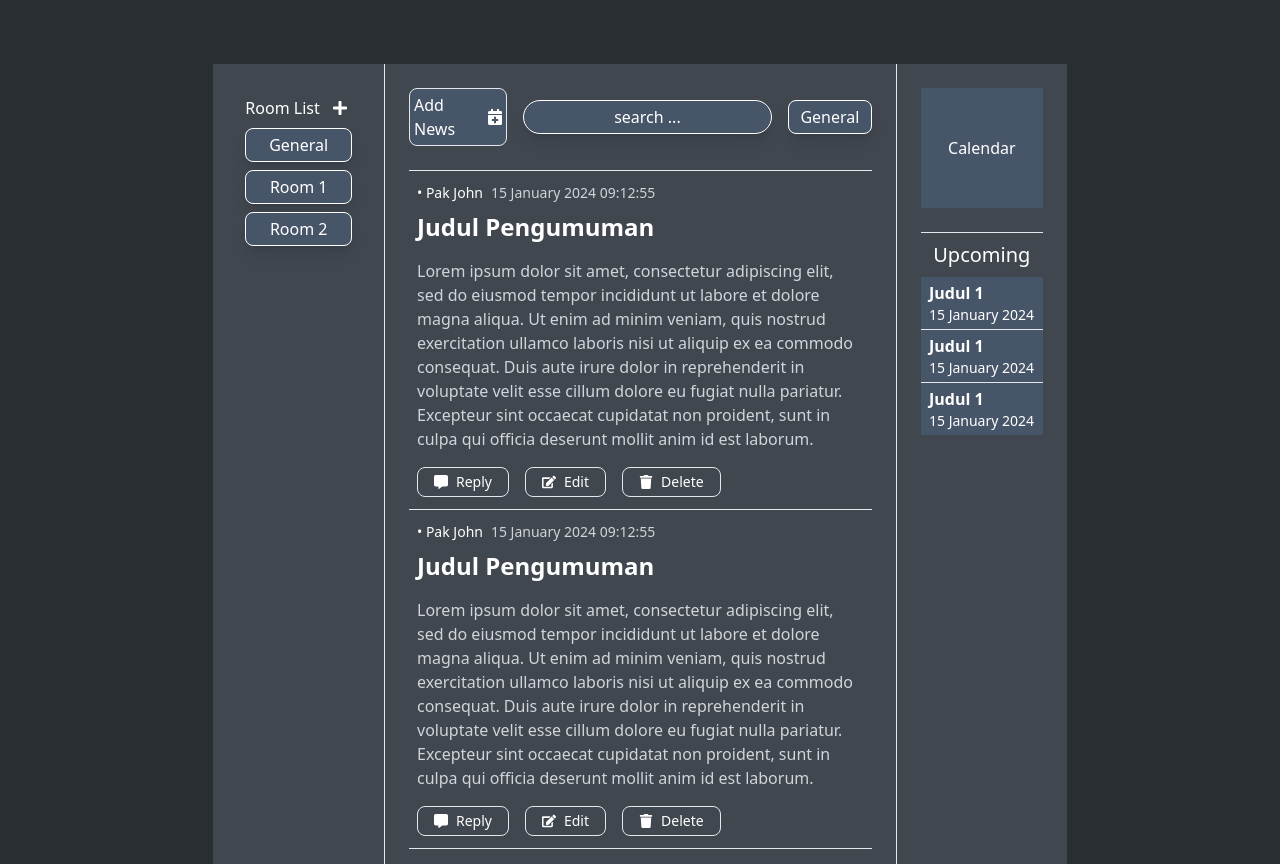
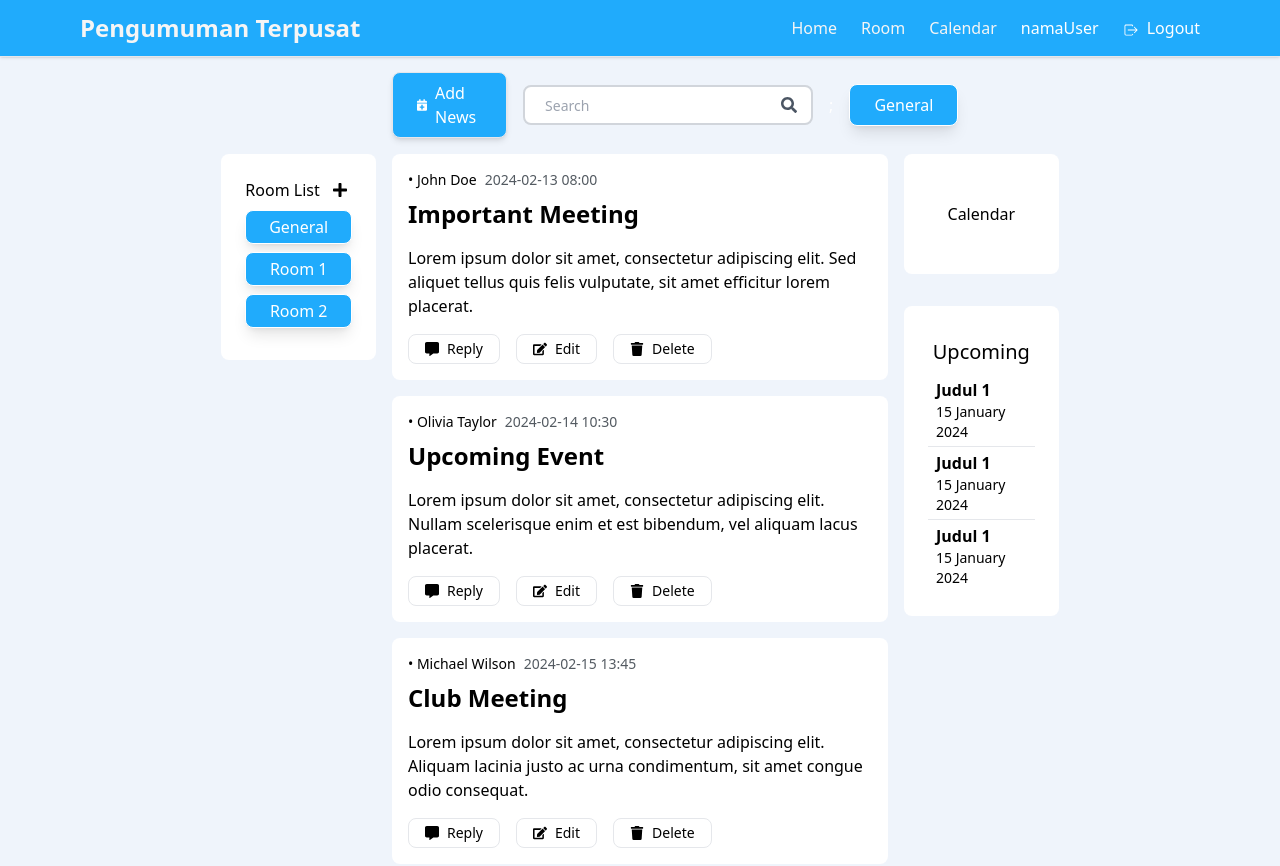
Before and after one commit to anjuarianto/pengumuman-terpusat, a Next.js app: page /home in a window 1280 px wide. Shown: the top 866 px of the page. Built offline with nearby package versions, Linux system fonts and the light colour scheme.

Commit message:
feat : modal pengumuman

```diff
--- a/app/home/page.tsx
+++ b/app/home/page.tsx
@@ -1,73 +1,199 @@
-"use client;";
+"use client";
+import React, { useState, useEffect } from "react";
+import Navbar from "@/components/Navbar";
+import { FaCalendarPlus, FaPlus, FaSearch } from "react-icons/fa";
+import CardAnnouncement from "@/components/CardAnnouncement";
+import { Modal } from "@mui/material";
+import { useForm, SubmitHandler, Controller } from "react-hook-form";
+import Select from "react-select";
 
-import React from "react";
-import Navbar from "@/components/Navbar";
-import { FaCalendarPlus, FaPlus } from "react-icons/fa";
-import CardAnnouncement from "@/components/CardAnnouncement";
+type PengumumanData = {
+  receiver: { value: string; label: string; }[];
+  title: string;
+  date: string;
+  time: string;
+  content: string;
+};
+
+const receiverOptions = [
+  { value: 'kris', label: 'kris' },
+  { value: 'kris2', label: 'kris2' },
+  { value: 'kris3', label: 'kris 3' },
+  // Add more options as needed
+];
+
+const PengumumanDummyData = [
+  {
+    receiver: { value: 'John Doe', label: 'John Doe' },
+    title: 'Important Meeting',
+    date: '2024-02-13',
+    time: '08:00',
+    content: 'Lorem ipsum dolor sit amet, consectetur adipiscing elit. Sed aliquet tellus quis felis vulputate, sit amet efficitur lorem placerat.'
+  },
+  {
+    receiver: { value: 'Olivia Taylor2', label: 'Olivia Taylor' },
+    title: 'Upcoming Event',
+    date: '2024-02-14',
+    time: '10:30',
+    content: 'Lorem ipsum dolor sit amet, consectetur adipiscing elit. Nullam scelerisque enim et est bibendum, vel aliquam lacus placerat.'
+  },
+  {
+    receiver: { value: 'Michael Wilson', label: 'Michael Wilson' },
+    title: 'Club Meeting',
+    date: '2024-02-15',
+    time: '13:45',
+    content: 'Lorem ipsum dolor sit amet, consectetur adipiscing elit. Aliquam lacinia justo ac urna condimentum, sit amet congue odio consequat.'
+  },
+  {
+    receiver: { value: 'Emily Brown', label: 'Emily Brown' },
+    title: 'Guest Speaker Lecture',
+    date: '2024-02-16',
+    time: '16:00',
+    content: 'Lorem ipsum dolor sit amet, consectetur adipiscing elit. Proin sed enim a nunc tristique eleifend at eget leo.'
+  },
+  {
+    receiver: { value: 'Ava Garcia', label: 'Ava Garcia' },
+    title: 'Seminar Announcement',
+    date: '2024-02-17',
+    time: '19:15',
+    content: 'Lorem ipsum dolor sit amet, consectetur adipiscing elit. Suspendisse et enim eu nunc suscipit aliquam nec vitae purus.'
+  }
+];
+
 
 export default function Home() {
+  const [open, setOpen] = useState(false);
+
+  const pengumumanForm = useForm<PengumumanData>();
+
+  const searchForm = useForm<any>();
+
+
+
+  const handleOpen = () => {
+    setOpen(true);
+  };
+
+  const handleClose = () => {
+    pengumumanForm.reset()
+    setOpen(false);
+  };
+
+  const onSubmit: SubmitHandler<PengumumanData> = async (data) => {
+    console.log(data);
+    alert(data.receiver[0].value+ data.title+ data.date+" "+data.time+ data.content)
+  };
+  const onSubmitSearch: SubmitHandler<any> = async (data) => {
+    console.log(data);
+  };
+
   return (
     <>
-      {/* <Navbar ></Navbar> */}
-      <div className="flex flex-col items-center w-screen h-full md:bg-gray-1 pt-16 text-white">
-        <div className="flex flex-row justify-center h-screen w-2/3 bg-gray-2 divide-x">
+      <Navbar name="namaUser"></Navbar>
+      <div className="flex flex-col items-center w-full h-full pt-16 ">
+        <div className="w-2/5 p-2 ">
+          <div className="flex flex-row items-center gap-4 text-white">
+            <div
+              className="flex flex-row items-center gap-2 px-6 py-2 transition-all border rounded-lg shadow-md basis 1/5 bg-main-4 hover:shadow-lg hover:cursor-pointer"
+              onClick={handleOpen}
+            >
+              <FaCalendarPlus />
+              <span>Add News </span>
+            </div>
+            {/* <form className="px-2 py-1 my-2 text-center border border-white rounded-full shadow-lg basis-3/5 bg-main-4">
+              search ...
+            </form> */}
+            <form
+              className="relative mx-auto text-gray-600 "
+              onSubmit={searchForm.handleSubmit(onSubmitSearch)}
+            >
+              <input
+                className="h-10 px-5 pr-16 text-sm bg-white border-2 border-gray-300 rounded-lg focus:outline-none"
+                type="search"
+                placeholder="Search"
+                {...searchForm.register("search")}
+              />
+              <button
+                type="submit"
+                className="absolute top-0 right-0 mt-3 mr-4"
+              >
+                {/* <svg
+                  className="w-4 h-4 text-gray-600 fill-current"
+                  xmlns="http://www.w3.org/2000/svg"
+                  viewBox="0 0 56.966 56.966"
+                  width="512px"
+                  height="512px"
+                >
+                  <path d="M55.146,51.887L41.588,37.786c3.486-4.144,5.396-9.358,5.396-14.786c0-12.682-10.318-23-23-23s-23,10.318-23,23  s10.318,23,23,23c4.761,0,9.298-1.436,13.177-4.162l13.661,14.208c0.571,0.593,1.339,0.92,2.162,0.92  c0.779,0,1.518-0.297,2.079-0.837C56.255,54.982,56.293,53.08,55.146,51.887z M23.984,6c9.374,0,17,7.626,17,17s-7.626,17-17,17  s-17-7.626-17-17S14.61,6,23.984,6z" />
+                </svg> */}
+                <FaSearch />
+              </button>
+            </form>
+            ;
+            <div className="px-6 py-2 text-center border border-white rounded-lg shadow-lg basis-1/5 bg-main-4">
+              General
+            </div>
+          </div>
+        </div>
 
-
+        <div className="flex flex-row justify-center w-2/3 h-screen ">
           {/* roomlist  */}
-          <div className="w-1/5 h-screen  ">
-            <div className="m-auto p-8 ">
+          <div className="w-1/5 h-screen ">
+            <div className="p-6 m-2 bg-white rounded-lg">
               <div className="flex flex-row ">
                 <h2 className="text-left grow ">Room List</h2>{" "}
                 <FaPlus className="p-1 text-2xl hover:cursor-pointer"></FaPlus>
               </div>
 
-              <div className="py-1 px-2 my-2 bg-slate-600 text-center rounded-lg shadow-lg border border-white">
+              <div className="px-2 py-1 my-2 text-center text-white border border-white rounded-lg shadow-lg bg-main-4">
                 General
               </div>
-              <div className="py-1 px-2 my-2 bg-slate-600 text-center rounded-lg shadow-lg border border-white">
+              <div className="px-2 py-1 my-2 text-center text-white border border-white rounded-lg shadow-lg bg-main-4">
                 Room 1
               </div>
-              <div className="py-1 px-2 my-2 bg-slate-600 text-center rounded-lg shadow-lg border border-white">
+              <div className="px-2 py-1 my-2 text-center text-white border border-white rounded-lg shadow-lg bg-main-4">
                 Room 2
               </div>
             </div>
           </div>
 
           {/* main content */}
-          <div className="w-3/5 h-screen  px-6">
-            <div className="flex flex-row gap-4 items-center py-6">
-              <div className="basis 1/5 p-1 bg-slate-600 flex flex-row items-center gap-2 border rounded-lg hover:cursor-pointer">
-                Add News <FaCalendarPlus />
-              </div>
-              <form  className="basis-3/5 py-1 px-2 my-2 bg-slate-600 text-center rounded-full shadow-lg border border-white">
-                search ...
-              </form>
-              <div className="basis-1/5 py-1 px-2 my-2 bg-slate-600 text-center rounded-lg shadow-lg border border-white">
-                General
-              </div>
-            </div>
+          <div className="w-3/5 h-screen ">
+            <div className="flex flex-col gap-4 m-2 rounded-lg ">
+              {/* <CardAnnouncement></CardAnnouncement>
+              <CardAnnouncement></CardAnnouncement> */}
 
-            <div className="flex flex-col items divide-y border-y">
-                <CardAnnouncement></CardAnnouncement>
-                <CardAnnouncement></CardAnnouncement>
+              {PengumumanDummyData.map((data, index) => (
+                  <CardAnnouncement
+                    key={index}
+                    receiver={data.receiver}
+                    title={data.title}
+                    date={data.date}
+                    time={data.time}
+                    content={data.content}
+                  />
+                ))}
             </div>
           </div>
 
           {/* calendar and upcoming */}
-          <div className="w-1/5 h-screen   divide-y" >
-            <div className="m-6 py-12 text-center bg-slate-600">Calendar</div>
-            <div className="m-6 ">
-              <h2 className="py-2 text-center text-xl ">Upcoming</h2>
-              <div className="divide-y">
-                <div className="flex flex-col px-2 py-1 bg-slate-600">
+          <div className="flex flex-col w-1/5 h-screen gap-4 ">
+            <div className="p-6 py-12 m-2 text-center bg-white rounded-lg bg-main-4">
+              Calendar
+            </div>
+
+            <div className="p-6 m-2 bg-white rounded-lg ">
+              <h2 className="py-2 text-xl text-center ">Upcoming</h2>
+              <div className="divide-y ">
+                <div className="flex flex-col px-2 py-1 ">
                   <span className="font-bold">Judul 1</span>{" "}
                   <span className="text-sm">15 January 2024</span>
                 </div>
-                <div className="flex flex-col px-2 py-1 bg-slate-600">
+                <div className="flex flex-col px-2 py-1 ">
                   <span className="font-bold">Judul 1</span>{" "}
                   <span className="text-sm">15 January 2024</span>
                 </div>
-                <div className="flex flex-col px-2 py-1 bg-slate-600">
+                <div className="flex flex-col px-2 py-1 ">
                   <span className="font-bold">Judul 1</span>{" "}
                   <span className="text-sm">15 January 2024</span>
                 </div>
@@ -76,6 +202,98 @@ export default function Home() {
           </div>
         </div>
       </div>
+
+      <Modal open={open}>
+        <div
+          className="flex flex-col items-center justify-center h-screen"
+          onClick={handleClose}
+        >
+          <div
+            className="flex flex-col items-center w-2/5 h-auto bg-white rounded-lg shadow-lg "
+            onClick={(e) => {
+              //Prevent event propagation only for this inner div
+              e.stopPropagation();
+            }}
+          >
+            <div className="w-full h-full py-4 text-2xl font-bold text-center text-white rounded-t-lg bg-main-4">
+              Add Pengumuman
+            </div>
+            <div className="w-full px-24 py-4">
+              <form
+                onSubmit={pengumumanForm.handleSubmit(onSubmit)}
+                className="flex flex-col w-full gap-4"
+              >
+                <Controller
+                  name="receiver"
+                  control={pengumumanForm.control}
+                  render={({ field }) => (
+                    <Select
+                      {...field}
+                      placeholder="Kepada :..."
+                      isMulti
+                      isSearchable
+                      options={receiverOptions}
+                      className="basic-multi-select"
+                      classNamePrefix="select"
+                    />
+                  )}
+                />
+                {/* <input
+                  type="text"
+                  id="receiver"
+                  required
+                  placeholder="Kepada : ..."
+                  className="p-2 border border-gray-300 rounded-md "
+                  {...pengumumanForm.register("receiver", { required: true })}
+                /> */}
+                <input
+                  type="text"
+                  id="title"
+                  required
+                  placeholder="Judul : ..."
+                  className="p-2 border border-gray-300 rounded-md "
+                  {...pengumumanForm.register("title", { required: true })}
+                />
+                <div className="flex flex-row gap-2">
+                  <input
+                    type="date"
+                    id="date"
+                    required
+                    className="p-2 border border-gray-300 rounded-md basis-1/2"
+                    {...pengumumanForm.register("date", { required: true })}
+                  />
+                  <input
+                    type="time"
+                    id="time"
+                    required
+                    className="p-2 border border-gray-300 rounded-md basis-1/2"
+                    {...pengumumanForm.register("time", { required: true })}
+                  />
+                </div>
+
+                <textarea
+                  id="content"
+                  placeholder="Isi pengumuman..."
+                  required
+                  className="p-2 border border-gray-300 rounded-md "
+                  style={{ minHeight: "4rem" }} // Minimum height of 4 rows
+                  rows={4}
+                  {...pengumumanForm.register("content", { required: true })}
+                ></textarea>
+                <div className="flex flex-col items-center">
+                  <button
+                    type="submit"
+                    className="px-8 py-2 mt-4 text-white bg-blue-500 rounded-full w-fit hover:bg-blue-600"
+                  >
+                    Submit
+                  </button>
+                </div>
+              </form>
+            </div>
+          </div>
+          {/* </div> */}
+        </div>
+      </Modal>
     </>
   );
 }
--- a/app/layout.tsx
+++ b/app/layout.tsx
@@ -22,7 +22,7 @@ export default function RootLayout({
   children: React.ReactNode;
 }>) {
   return (
-    <html lang="en" className={`${poppins.variable}`}>
+    <html lang="en" className={`${poppins.variable} md:bg-main-1` }>
       <body >{children}</body>
     </html>
   );
--- a/app/login/page.tsx
+++ b/app/login/page.tsx
@@ -4,26 +4,32 @@ import { useForm, SubmitHandler, Controller } from "react-hook-form";
 import { FaEye, FaEyeSlash } from "react-icons/fa";
 import Link from "next/link";
 import Image from "next/image";
+import { useRouter } from "next/navigation";
+
 
 export default function Login() {
+  const router = useRouter();
+
   const loginForm = useForm<{ email: string; password: string }>();
   const [showPassword, setShowPassword] = useState(false);
   const onSubmit: SubmitHandler<{ email: string; password: string }> = async (
     data
   ) => {
     console.log(data)
+    router.push("/home");
+
   };
 
   return (
     <>
-      <div className="flex flex-row items-center justify-center w-screen h-screen bg-blue-600">
+      <div className="flex flex-row items-center justify-center w-screen h-screen ">
         <div className="w-[30em] p-16 rounded-lg bg-white shadow-lg">
           {/* title */}
           <div>
-            <h1 className=" text-2xl font-bold">
+            <h1 className="text-2xl font-bold ">
               Sign Into Your Account
             </h1>
-            <hr className="h-px border-2 rounded-lg border-blue-500 my-4" />
+            <hr className="h-px my-4 border-2 border-blue-500 rounded-lg" />
           </div>
 
           {/* login form */}
@@ -31,7 +37,7 @@ export default function Login() {
             onSubmit={loginForm.handleSubmit(onSubmit)}
             className="flex flex-col items-center gap-4 mt-4 "
           >
-            <div className="w-full p-3 rounded-md border border-gray-300 flex flex-row justify-center items-center gap-2 hover:cursor-pointer" >
+            <div className="flex flex-row items-center justify-center w-full gap-2 p-3 border border-gray-300 rounded-md hover:cursor-pointer" >
               <Image
                 src="/assets/google-icon.png"
                 alt="logo bank index"
@@ -44,21 +50,23 @@ export default function Login() {
             <input
               type="email"
               id="email"
+              required
               placeholder="Your E-mail"
               className="w-full p-2 border-b border-gray-300"
               {...loginForm.register("email", { required: true })}
             />
-            <div className="w-full flex flex-row-reverse items-center ">
+            <div className="flex flex-row-reverse items-center w-full ">
               <input
                 type={showPassword ? "text" : "password"}
                 id="password"
+                required
                 placeholder="Your password"
-                className="w-full  p-2 border-b border-gray-300" // Add pr-10 for padding on the right side
+                className="w-full p-2 border-b border-gray-300" // Add pr-10 for padding on the right side
                 {...loginForm.register("password", { required: true })}
               />
               <button
                 type="button"
-                className="absolute p-3 cursor-pointer text-xl "
+                className="absolute p-3 text-xl cursor-pointer "
                 onClick={() => setShowPassword(!showPassword)}
               >
                 {showPassword ? <FaEye /> : <FaEyeSlash />}
@@ -67,13 +75,13 @@ export default function Login() {
 
             <button
               type="submit"
-              className="bg-blue-600 shadow-lg text-white font-semibold px-12 py-3 rounded-md hover:bg-blue-800 transition duration-300"
+              className="px-12 py-3 font-semibold text-white transition duration-300 bg-blue-600 rounded-md shadow-lg hover:bg-blue-800"
             >
               Login
             </button>
             <Link
               href={"/home"}
-              className=" pt-2 text-blue-500 hover:text-blue-700 hover:underline"
+              className="pt-2 text-blue-500 hover:text-blue-700 hover:underline"
             >
               Forgot Password?
             </Link>
--- a/components/CardAnnouncement.tsx
+++ b/components/CardAnnouncement.tsx
@@ -3,24 +3,33 @@ import React, { useState } from "react";
 
 import { FaEdit, FaTrash, FaCommentAlt } from "react-icons/fa";
 
-export default function CardAnnouncement() {
+export default function CardAnnouncement({receiver,title,date,time,content}:{
+  receiver: { value: string; label: string; };
+  title: string;
+  date: string;
+  time: string;
+  content: string;
+}) {
   return (
     <>
-      <div className="py-1">
-        <div className="flex flex-col gap-2 p-2 rounded-lg hover:bg-gray-1">
+      <div className="p-2 bg-white rounded-lg hover:cursor-default">
+        <div className="flex flex-col gap-2 p-2 rounded-lg ">
           <div className="flex flex-row items-center gap-2 text-sm ">
-            <span>• Pak John</span> <span className="text-gray-300">15 January 2024 09:12:55</span>
+            <span>• {receiver.label}</span>{" "}
+            <span className="text-main-3">{date}{" "}{time} </span>
           </div>
-          <h1 className="font-bold text-2xl">Judul Pengumuman</h1>
-          <p className="py-2 text-gray-300">Lorem ipsum dolor sit amet, consectetur adipiscing elit, sed do eiusmod tempor incididunt ut labore et dolore magna aliqua. Ut enim ad minim veniam, quis nostrud exercitation ullamco laboris nisi ut aliquip ex ea commodo consequat. Duis aute irure dolor in reprehenderit in voluptate velit esse cillum dolore eu fugiat nulla pariatur. Excepteur sint occaecat cupidatat non proident, sunt in culpa qui officia deserunt mollit anim id est laborum.</p>
+          <h1 className="text-2xl font-bold">{title}</h1>
+          <p className="py-2 ">
+            {content}
+          </p>
           <div className="flex flex-row gap-4 text-sm">
-            <button className="px-4 py-1 border flex flex-row items-center gap-2 rounded-lg hover:cursor-pointer">
+            <button className="flex flex-row items-center gap-2 px-4 py-1 border rounded-lg ">
               <FaCommentAlt /> Reply
             </button>
-            <button className="px-4 py-1 border flex flex-row items-center gap-2 rounded-lg hover:cursor-pointer">
+            <button className="flex flex-row items-center gap-2 px-4 py-1 border rounded-lg ">
               <FaEdit /> Edit
             </button>
-            <button className="px-4 py-1 border flex flex-row items-center gap-2 rounded-lg hover:cursor-pointer">
+            <button className="flex flex-row items-center gap-2 px-4 py-1 border rounded-lg ">
               <FaTrash /> Delete
             </button>
           </div>
--- a/components/Navbar.tsx
+++ b/components/Navbar.tsx
@@ -4,7 +4,7 @@ import { useState } from "react";
 import Link from "next/link";
 
 
-import { IoMdMenu, IoMdClose } from "react-icons/io";
+import { IoMdMenu, IoMdClose,IoIosLogOut  } from "react-icons/io";
 
 interface NavItem {
   label: string;
@@ -18,28 +18,28 @@ const NAV_ITEMS: Array<NavItem> = [
   },
   {
     label: "Room",
-    page: "room",
+    page: "home",
   },
   {
     label: "Calendar",
-    page: "calendar",
+    page: "home",
   },
 
 ];
 
-export default function Navbar() {
+export default function Navbar({name}:{name:string}) {
 
   const [navbar, setNavbar] = useState(false);
 
 
   return (
-    <header className="w-full mx-auto  px-4 sm:px-20 fixed top-0 z-50 shadow bg-stone-900 border-b">
+    <header className="fixed top-0 z-50 w-full px-4 py-2 mx-auto border-b shadow sm:px-20 bg-main-4">
       <div className="justify-between md:items-center md:flex">
         <div>
           <div className="flex items-center justify-between py-1 md:py-1 md:block">
             <Link href={"/home"}>
               <div className="container flex items-center space-x-2">
-                <h2 className="text-2xl font-bold text-neutral-100">Christopher Russell</h2>
+                <h2 className="text-2xl font-bold text-neutral-100">Pengumuman Terpusat</h2>
               </div>
             </Link>
 
@@ -55,12 +55,15 @@ export default function Navbar() {
         </div>
 
         <div>
+
           <div
             className={`flex-1 justify-self-center pb-3 mt-8 md:block md:pb-0 md:mt-0 ${
               navbar ? "block" : "hidden"
             }`}
           >
+
             <div className="items-center justify-center space-y-8 md:flex md:space-x-6 md:space-y-0">
+
               {NAV_ITEMS.map((item, idx) => {
                 return (
 
@@ -79,6 +82,8 @@ export default function Navbar() {
 
                 );
               })}
+              <div className="text-white">{name}</div>
+              <button className="text-white hover:text-sky-600"><IoIosLogOut  className="inline-block mr-1" /> Logout</button>
 
             </div>
           </div>
--- a/package.json
+++ b/package.json
@@ -9,6 +9,9 @@
     "lint": "next lint"
   },
   "dependencies": {
+    "@emotion/react": "^11.11.3",
+    "@emotion/styled": "^11.11.0",
+    "@mui/material": "^5.15.10",
     "axios": "^1.6.7",
     "next": "14.1.0",
     "nextjs-toploader": "^1.6.6",
--- a/tailwind.config.ts
+++ b/tailwind.config.ts
@@ -25,6 +25,11 @@ const config: Config = {
         'gray-1':'#292e32',
         'gray-2':'#40474f',
         'gray-3':'#535a61',
+        'main-1':'#eff4fb',
+        'main-2':'#dae2f0',
+        'main-3':'#535a61',
+        'main-4':'#20abfc',
+
       },
     },
   },
```
Also changed, not shown: 1 other file (tests, documents, lock files or other folders).
